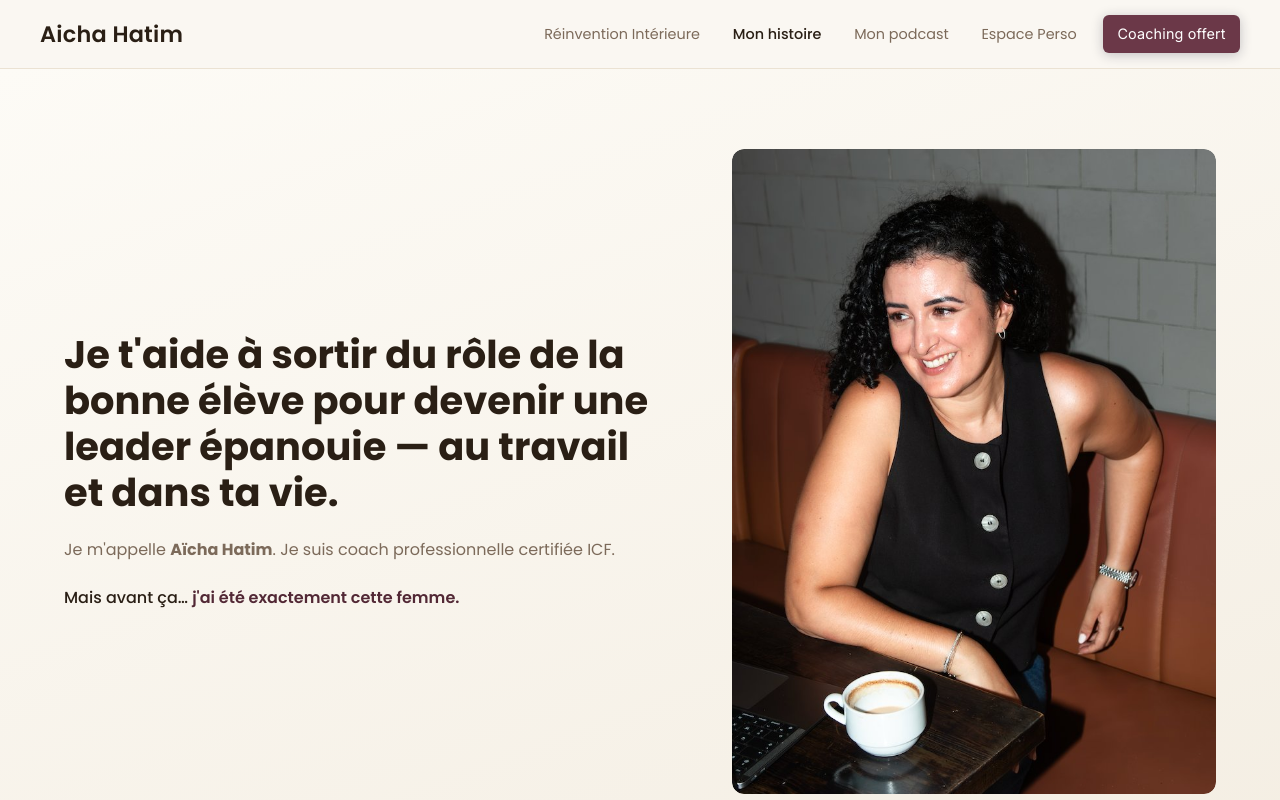
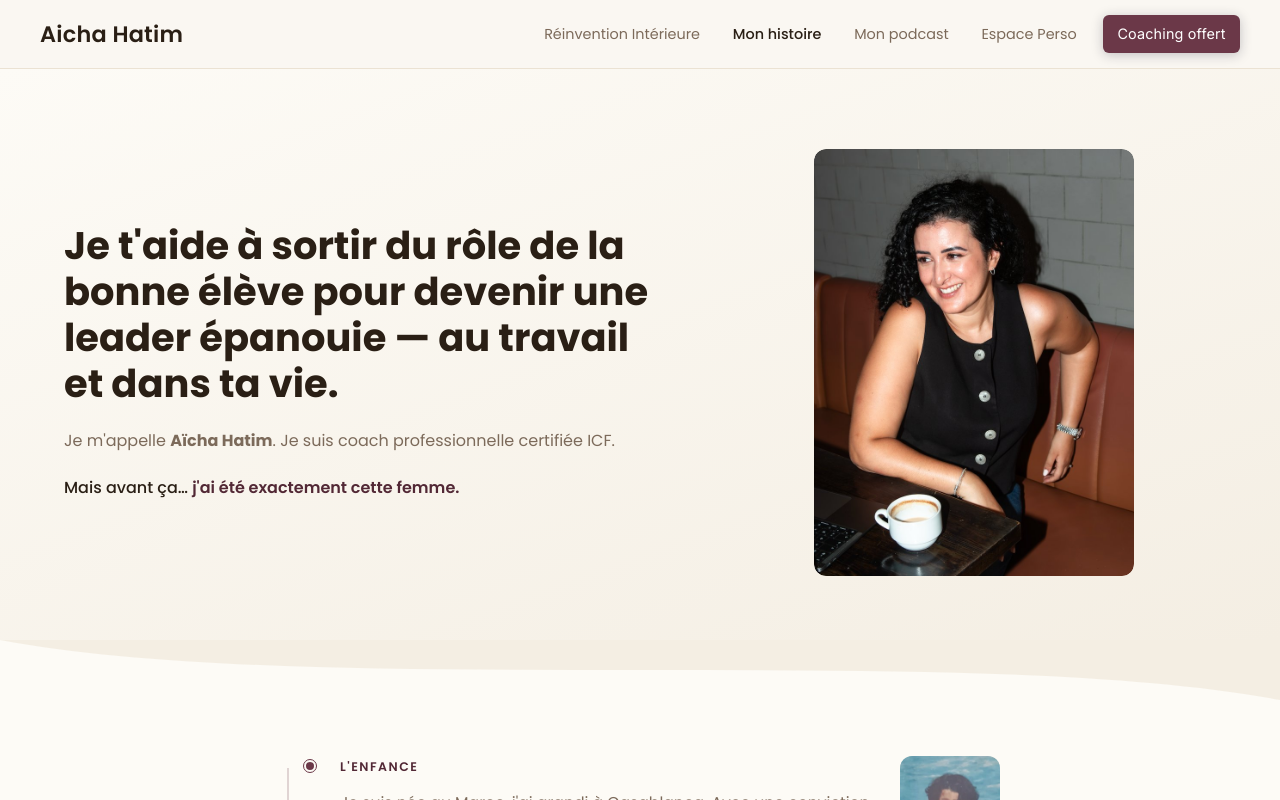
Before and after one commit to yacinebe/AichaHatim.com, a React (Vite) app in the folder apps/web/: page /a-propos in a window 1280 px wide. Shown: the top 800 px of the page. Built offline with nearby package versions, Linux system fonts and the light colour scheme; no server answers.

Commit message:
style(about): hero photo réduite max-width 320px

```diff
--- a/apps/web/src/styles/main.css
+++ b/apps/web/src/styles/main.css
@@ -2697,7 +2697,7 @@ label {
 .about-headline { font-family: var(--font-heading); font-size: clamp(1.6rem, 3vw, 2.4rem); font-weight: 700; line-height: 1.2; color: var(--primary); }
 .about-intro-text { font-size: 1rem; color: var(--text-muted); line-height: 1.7; }
 .about-intro-punchline { font-size: 1rem; font-weight: 500; color: var(--primary); }
-.about-hero-photo { position: relative; border-radius: var(--radius); overflow: hidden; aspect-ratio: 3/4; }
+.about-hero-photo { position: relative; border-radius: var(--radius); overflow: hidden; aspect-ratio: 3/4; max-width: 320px; justify-self: center; }
 .about-hero-photo img { width: 100%; height: 100%; object-fit: cover; display: block; }
 
 .about-story-block { display: grid; grid-template-columns: 1fr 1fr; gap: 4rem; align-items: center; }
```
